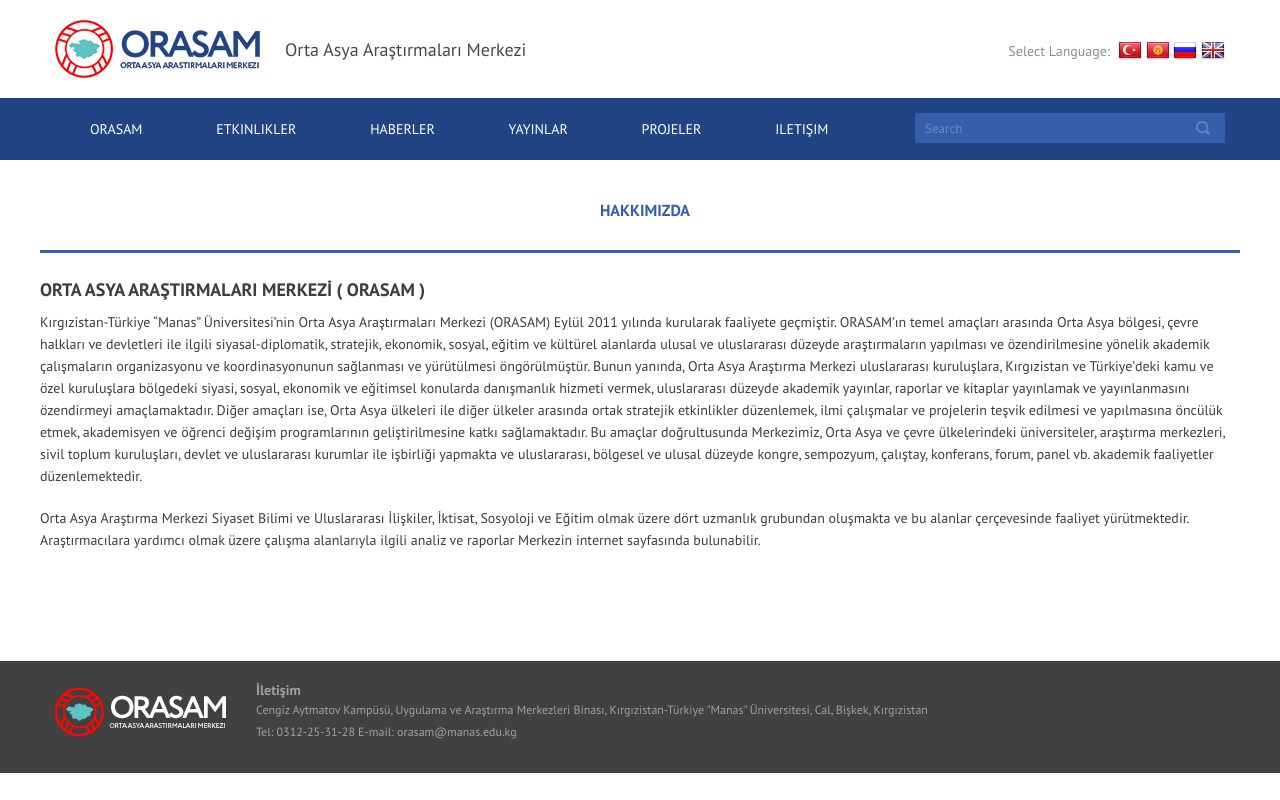
After one commit to katalyzator/orasam, a Django app: template templates/about.html in a window 1280 px wide. The commit adds this page. Run offline with Django 3.2, Linux system fonts and the light colour scheme; the template is opened without the code that fills it, so the values that code supplies are empty.

Commit message:
about us template added without static config

```diff
--- /dev/null
+++ b/templates/about.html
@@ -0,0 +1,81 @@
+{% extends 'main/base.html' %}
+
+{% load staticfiles %}
+
+
+{% block content %}
+
+<header>
+    <div class="header grid group">
+        <div class="logo">
+            <a href="#"><img src="assets/images/logo.png" alt="logotype"></a>
+
+            <h3>Orta Asya Araştırmaları Merkezi </h3>
+        </div>
+
+        <ul class="languages">
+            <li>Select Language:</li>
+            <li><a href="#"><img src="assets/images/turkish.png" alt="icon"></a></li>
+            <li><a href="#"><img src="assets/images/kyrgyz.png" alt="icon"></a></li>
+            <li><a href="#"><img src="assets/images/russian.png" alt="icon"></a></li>
+            <li><a href="#"><img src="assets/images/english.png" alt="icon"></a></li>
+        </ul>
+    </div>
+
+    <nav>
+        <div class="nav_bar grid group">
+            <ul class="menu">
+                <li>
+                    <a href="#">Orasam</a>
+                    <ul class="submenu">
+                        <li><a href="#">Hakkımızda</a></li>
+                        <li><a href="#">Kadromuz</a></li>
+                        <li><a href="#">Araştırma Gruplarımız</a></li>
+                        <li><a href="#">Ortaklarımız</a></li>
+                    </ul>
+                </li>
+                <li><a href="#">Etkinlikler</a></li>
+                <li>
+                    <a href="#">Haberler</a>
+                    <ul class="submenu">
+                        <li><a href="#">Ulkeler</a></li>
+                        <li><a href="#">Konular</a></li>
+                    </ul>
+                </li>
+                <li>
+                    <a href="#">Yayinlar</a>
+                    <ul class="submenu">
+                        <li><a href="#">Bültenler</a></li>
+                        <li><a href="#">Değerlendirmeler</a></li>
+                        <li><a href="#">Makaleler</a></li>
+                        <li><a href="#">Raporlar</a></li>
+                        <li><a href="#">Kitaplar</a></li>
+                    </ul>
+                </li>
+                <li><a href="#">Projeler</a></li>
+                <li><a href="#">Iletişim</a></li>
+            </ul>
+
+            <form method="post" action="#">
+                <label for="search">
+                    <input type="search" id="search" placeholder="Search">
+                </label>
+            </form>
+        </div>
+    </nav>
+</header>
+
+<div class="about_bg">
+    <div class="about_content grid">
+        <h4>Hakkımızda </h4>
+
+        <div class="information">
+            <h3>ORTA ASYA ARAŞTIRMALARI MERKEZİ ( ORASAM )</h3>
+
+            <p>Кırgızistan-Türkiye “Manas” Üniversitesi’nin Orta Asya Araştırmaları Merkezi (ORASAM) Eylül 2011 yılında kurularak faaliyete geçmiştir. ORASAM’ın temel amaçları arasında Orta Asya bölgesi, çevre halkları ve devletleri ile ilgili siyasal-diplomatik, stratejik, ekonomik, sosyal, eğitim ve kültürel alanlarda ulusal ve uluslararası düzeyde araştırmaların yapılması ve özendirilmesine yönelik akademik çalışmaların organizasyonu ve koordinasyonunun sağlanması ve yürütülmesi öngörülmüştür. Bunun yanında, Orta Asya Araştırma Merkezi uluslararası kuruluşlara, Kırgızistan ve Türkiye’deki kamu ve özel kuruluşlara bölgedeki siyasi, sosyal, ekonomik ve eğitimsel konularda danışmanlık hizmeti vermek, uluslararası düzeyde akademik yayınlar, raporlar ve kitaplar yayınlamak ve yayınlanmasını özendirmeyi amaçlamaktadır. Diğer amaçları ise, Orta Asya ülkeleri ile diğer ülkeler arasında ortak stratejik etkinlikler düzenlemek, ilmi çalışmalar ve projelerin teşvik edilmesi ve yapılmasına öncülük etmek, akademisyen ve öğrenci değişim programlarının geliştirilmesine katkı sağlamaktadır. Bu amaçlar doğrultusunda Merkezimiz, Orta Asya ve çevre ülkelerindeki üniversiteler, araştırma merkezleri, sivil toplum kuruluşları, devlet ve uluslararası kurumlar ile işbirliği yapmakta ve uluslararası, bölgesel ve ulusal düzeyde kongre, sempozyum, çalıştay, konferans, forum, panel vb. akademik faaliyetler düzenlemektedir.</p>
+            <p>Orta Asya Araştırma Merkezi Siyaset Bilimi ve Uluslararası İlişkiler, İktisat, Sosyoloji ve Eğitim olmak üzere dört uzmanlık grubundan oluşmakta ve bu alanlar çerçevesinde faaliyet yürütmektedir. Araştırmacılara yardımcı olmak üzere çalışma alanlarıyla ilgili analiz ve raporlar Merkezin internet sayfasında bulunabilir.</p>
+        </div>
+    </div>
+</div>
+
+{% endblock %}
```
Also changed, not shown: templates/main/main_page.html (+8 -8 lines).
